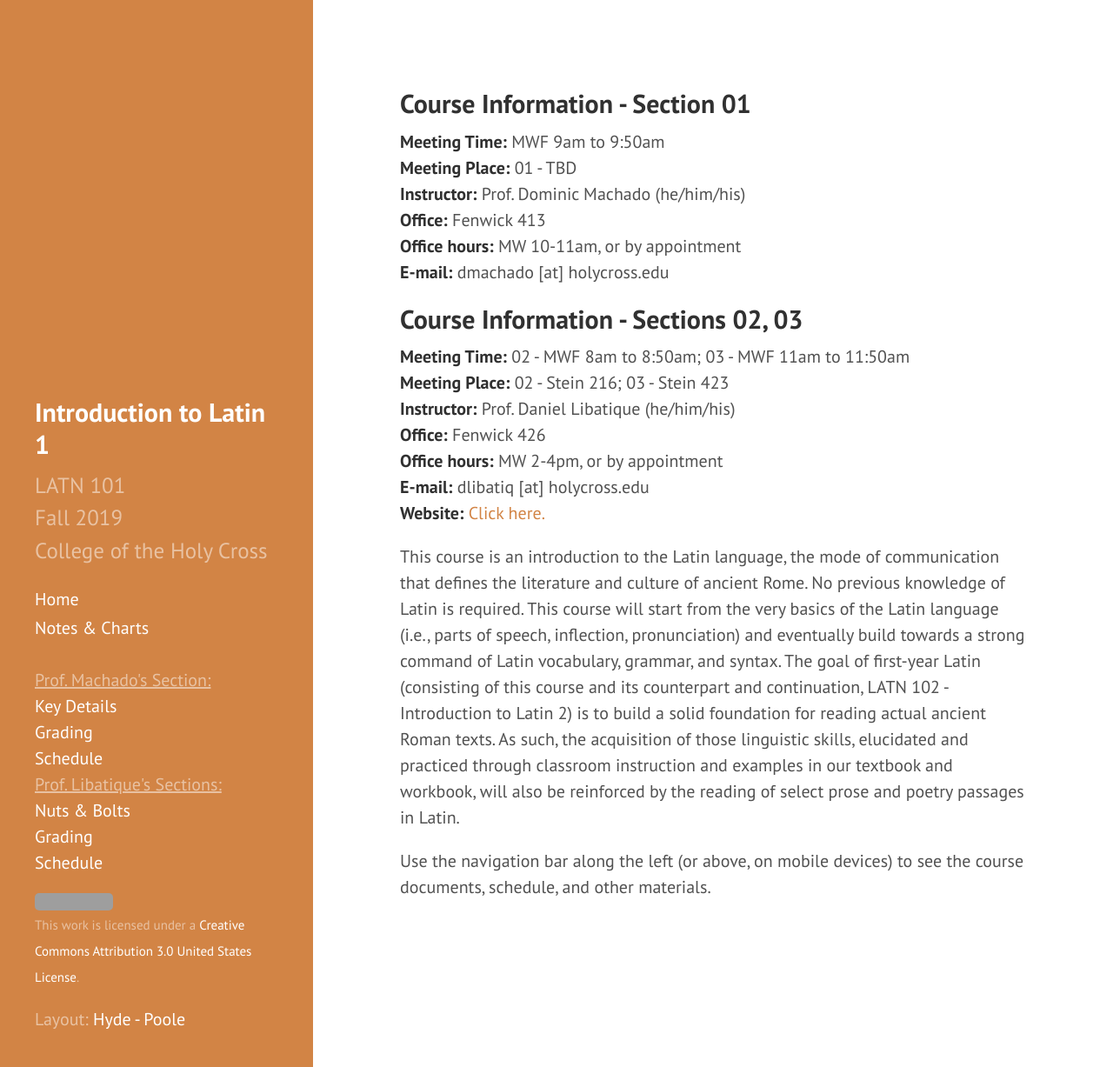
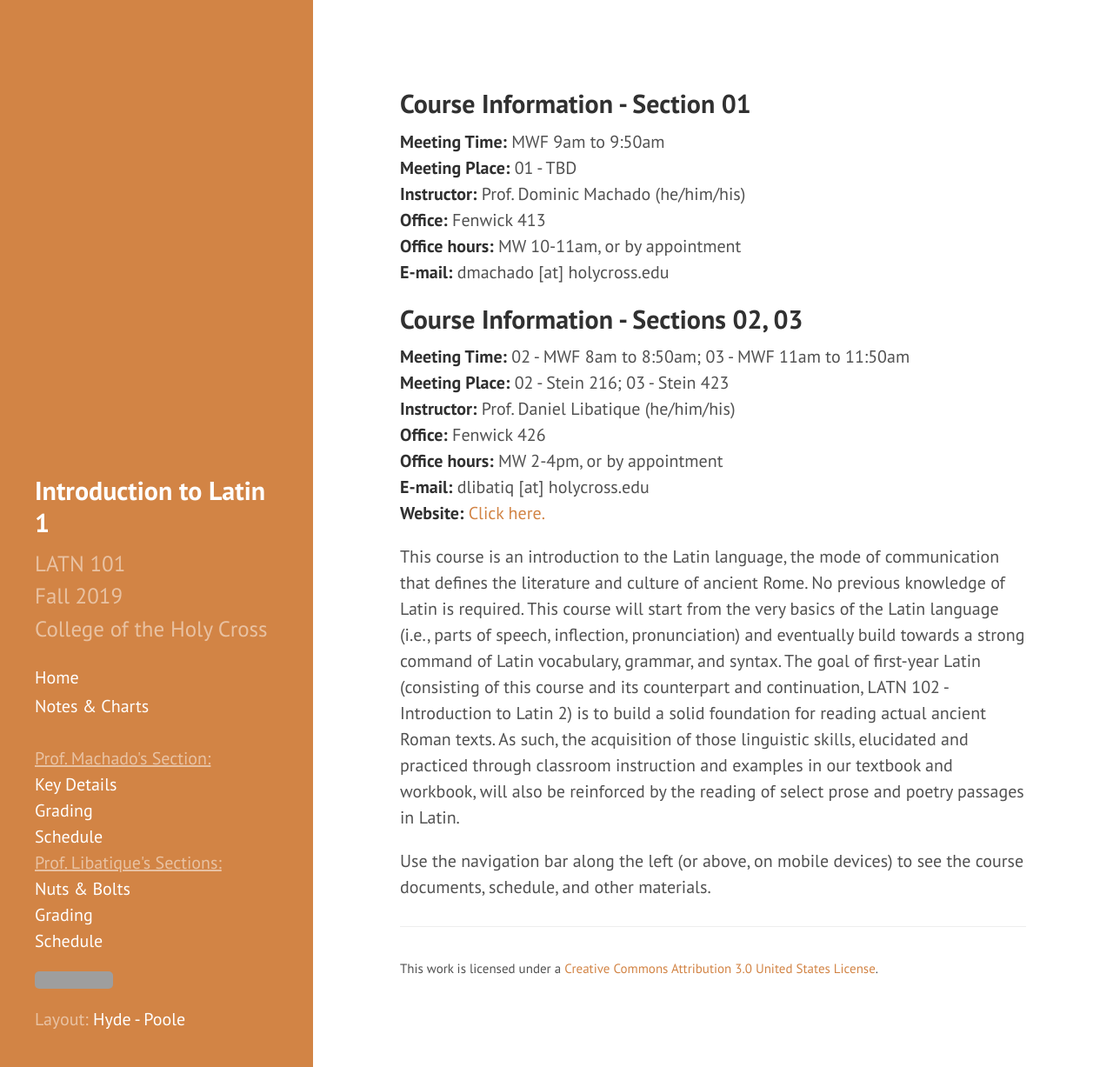
Before and after one commit to DLibatique/LATN102-S20, a Jekyll site: the page built from index.md, in a window 1280 px wide and 1227 px high. Shown: the whole window at 87% size. Built offline with Jekyll 4.4.1, drawn with Linux system fonts in a browser that asks for light colours; grey boxes are pictures that could not be loaded.

Commit message:
put license icon in sidebar, license statement at base of each page

```diff
--- a/_includes/sidebar.html
+++ b/_includes/sidebar.html
@@ -44,7 +44,7 @@
 <a href="{{ site.baseurl }}pages/schedule-DL">Schedule</a>
     </nav>
 
-    <p><a rel="license" href="http://creativecommons.org/licenses/by/3.0/us/"><img alt="Creative Commons License" style="margin: 0px;" src="https://i.creativecommons.org/l/by/3.0/us/88x31.png" /></a> <span style="font-size:0.75rem; line-height: 1;">This work is licensed under a <a rel="license" href="http://creativecommons.org/licenses/by/3.0/us/">Creative Commons Attribution 3.0 United States License</a>.</span></p>
+    <p><a rel="license" href="http://creativecommons.org/licenses/by/3.0/us/"><img alt="Creative Commons License" style="margin: 0px;" src="https://i.creativecommons.org/l/by/3.0/us/88x31.png" /></a></p>
     <p>Layout: <a href="https://github.com/poole/hyde">Hyde - Poole</a></p>
   </div>
 </div>
--- a/_layouts/default.html
+++ b/_layouts/default.html
@@ -9,8 +9,15 @@
 
     <div class="content container">
       {{ content }}
+
+      <hr>
+
+      <p><span style="font-size:0.75rem; line-height: 1;">This work is licensed under a <a rel="license" href="http://creativecommons.org/licenses/by/3.0/us/">Creative Commons Attribution 3.0 United States License</a>.</span></p>
     </div>
 
+
+
   </body>
+
 <script src="//ajax.googleapis.com/ajax/libs/jquery/3.3.1/jquery.min.js"></script>
 </html>
```
